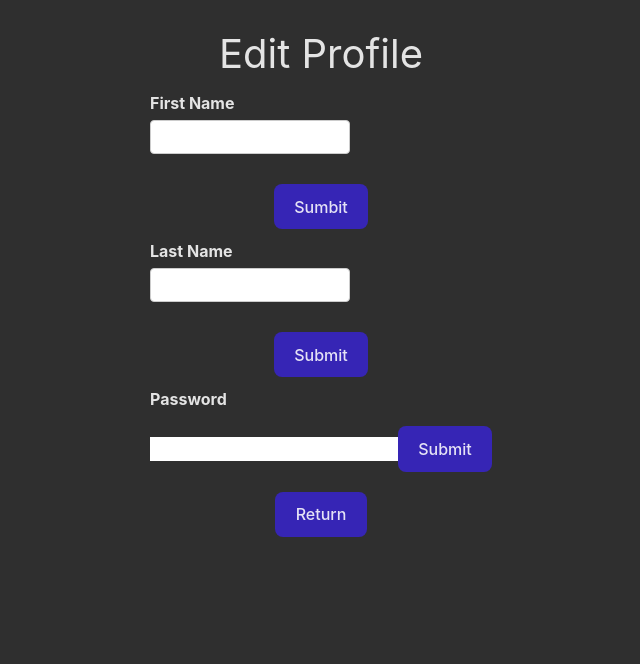
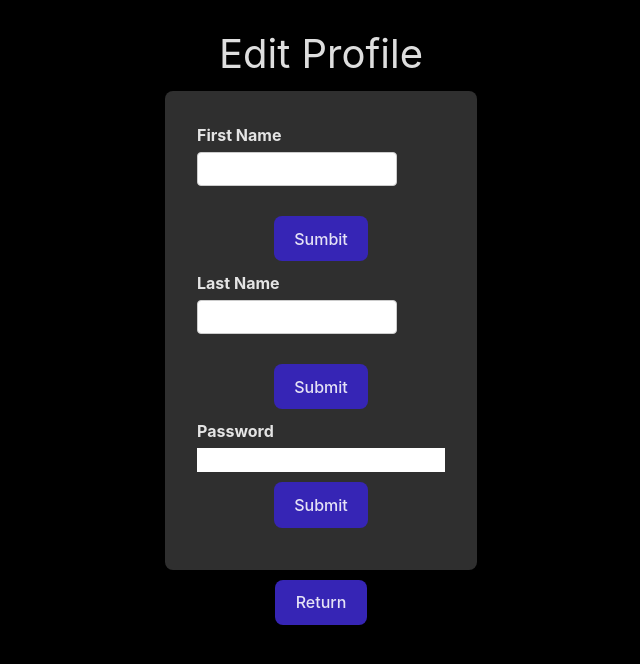
Before and after one commit to bhear005/CS418-CourseProject, a React (Vite) app in the folder Project/client/: page /editprofile in a window 1280 px wide. Shown: the top 664 px of the page, without its empty margins (319-959 px from the left). Built offline with nearby package versions, Linux system fonts and the light colour scheme.

Commit message:
Edit page styling

```diff
--- a/Project/client/src/components/AdminDashboard.jsx
+++ b/Project/client/src/components/AdminDashboard.jsx
@@ -9,6 +9,7 @@ export default function AdminDashboard(){
     return (<>
     <div id="login">
         <h1>Welcome Admin {value}!</h1>
+        <div class="container">
         <div>
             <button className="text-button" onClick={() => navigate('/prerequisite')}>
                 Edit Student Prerequisite Courses
@@ -29,6 +30,7 @@ export default function AdminDashboard(){
                 Sign Out
             </button>
         </div>
+        </div>
     </div>
     </>);
 }
--- a/Project/client/src/components/AdvisingHistory.jsx
+++ b/Project/client/src/components/AdvisingHistory.jsx
@@ -46,6 +46,8 @@ function AdvisingHistory() {
 
   return (
     <div>
+      <h1>Student Advising History</h1>
+      <div class="container">
       <form>
         <label>
           Email:
@@ -79,6 +81,7 @@ function AdvisingHistory() {
           ))}
         </tbody>
       </table>
+      </div>
       <div>
         <button className="button" onClick={returnToDash}>
           Return
--- a/Project/client/src/components/CreateAccount.jsx
+++ b/Project/client/src/components/CreateAccount.jsx
@@ -80,6 +80,7 @@ export default function CreateAccount(){
             <div>
                 <h1>Account Creation</h1>
             </div>
+            <div class="container">
             <form>
                 <label>First Name</label>
                 <input type="text" className = {firstNameNotValid ? "invalid" : undefined}
@@ -106,6 +107,7 @@ export default function CreateAccount(){
                     Create Account
                 </button>
             </div>
+            </div>
         </div>
     );
 
--- a/Project/client/src/components/Dashboard.jsx
+++ b/Project/client/src/components/Dashboard.jsx
@@ -9,6 +9,7 @@ export default function Dashboard(){
     return (<>
     <div id="login">
         <h1>Welcome {value}!</h1>
+        <div class="container">
         <div>
             <button className="text-button" onClick={() => navigate('/editprofile')}>
                 Edit account info
@@ -29,6 +30,7 @@ export default function Dashboard(){
                 Sign Out
             </button>
         </div>
+        </div>
     </div>
     </>);
 }
--- a/Project/client/src/components/EditProfile.jsx
+++ b/Project/client/src/components/EditProfile.jsx
@@ -111,6 +111,7 @@ export default function EditProfile() {
             <div>
                 <h1>Edit Profile</h1>
             </div>
+            <div class="container">
             <form>
                 <label>First Name</label>
                 <input type="text" className={firstNameNotValid ? "invalid" : undefined}
@@ -132,10 +133,13 @@ export default function EditProfile() {
                 <input type="Password" className={passwordNotValid ? "invalid" : undefined}
                     onChange={(event) => handleInputChange("Password", event.target.value)}
                 />
+                <div>
                 <button className="button" onClick={handleEditPassword}>
                     Submit
                 </button>
+                </div>
             </form>
+            </div>
             <div>
             <button className="button" onClick={returnToDash}>
                     Return
--- a/Project/client/src/components/EmailRecovery.jsx
+++ b/Project/client/src/components/EmailRecovery.jsx
@@ -35,6 +35,7 @@ export default function Recover(){
     return(
         <div>
             <h1>Forgot your Password</h1>
+            <div class="container">
             <form>
                 <label>Enter Email Address</label>
             <input
@@ -48,6 +49,7 @@ export default function Recover(){
                     Submit
                 </button>
             </div>
+            </div>
         </div>
     );
 }
--- a/Project/client/src/components/EmailValidation.jsx
+++ b/Project/client/src/components/EmailValidation.jsx
@@ -49,6 +49,7 @@ export default function EmailValidation(){
             <div>
                 <h1>Email Verification</h1>
             </div>
+            <div class="container">
             <form>
                 <label>Enter code</label>
                 <input type="text" className={codeNotValid ? "invalid" : undefined}
@@ -60,6 +61,7 @@ export default function EmailValidation(){
                     Submit
                 </button>
             </div>
+            </div>
         </div>
     );
 }
--- a/Project/client/src/components/Login.jsx
+++ b/Project/client/src/components/Login.jsx
@@ -61,6 +61,7 @@ export default function Login() {
             <div>
                 <h1>Login</h1>
             </div>
+            <div class="login-container">
             <form>
                 <label>Email</label>
                 <input
@@ -91,6 +92,7 @@ export default function Login() {
                     Forgot Password?
                 </button>
             </div>
+            </div>
         </div>
 
 
--- a/Project/client/src/components/StudentCourseEntry.jsx
+++ b/Project/client/src/components/StudentCourseEntry.jsx
@@ -1,4 +1,5 @@
 import React, { useEffect, useState } from "react";
+import { useNavigate } from "react-router-dom";
 
 function StudentCourseEntry() {
   const value = localStorage.getItem("Email");
@@ -9,6 +10,7 @@ function StudentCourseEntry() {
   const [lastTerm, setLastTerm] = useState("");
   const [lastGPA, setLastGPA] = useState("");
   const [currentTerm, setCurrentTerm] = useState("");
+  const navigate = useNavigate();
 
   localStorage.setItem("Email",value);
 
@@ -106,6 +108,16 @@ function StudentCourseEntry() {
       );
 
   };
+
+  const returnToDash = async () => {
+    const adminValue = await fetch(import.meta.env.VITE_API_KEY + `/user/adminCheck/${value}`)
+        if (adminValue.ok){
+            navigate('/admindashboard');
+        }
+        else{
+            navigate('/dashboard');
+        }
+    }
 
   // Execute API calls upon submission
   const handleSubmit = async (event) => {
@@ -209,6 +221,7 @@ function StudentCourseEntry() {
   return (
     <div>
       <h1>Course Plan</h1>
+      <div class="cp-container">
       <div style={{ display: "flex", gap: "10px", marginBottom: "20px" }}>
         <div>
           <label>Last Term</label>
@@ -280,6 +293,12 @@ function StudentCourseEntry() {
           Submit
         </button>
       </div>
+      </div>
+      <div>
+      <button className="button" onClick={returnToDash}>
+        Return
+      </button>
+      </div>
     </div>
   );
 }
--- a/Project/client/src/index.css
+++ b/Project/client/src/index.css
@@ -9,7 +9,7 @@
 
   color-scheme: light dark;
   color: rgba(255, 255, 255, 0.87);
-  background-color: #2f2f2f;
+  background-color: black;
 
   font-synthesis: none;
   text-rendering: optimizeLegibility;
@@ -58,7 +58,7 @@ button:hover {
 }
 
 .text-button{
-  font-size: 1.5em;
+  font-size: 1.2em;
   background:none;
   border:none;
   margin-top: 10px;
@@ -125,3 +125,45 @@ th {
 .remove-button {
   background-color: #f44336;
 }
+
+.login-container {
+  display: flex;
+  flex-direction: column;
+  align-items: center;
+  width: 100%;
+  max-width: 500px;
+  padding: 2rem;
+  background-color: #2f2f2f;
+  border-radius: 8px;
+  box-shadow: 0 4px 8px rgb(0 0 0 / 10%);
+  text-align: center;
+  margin: auto;
+}
+
+.container {
+  display: flex;
+  flex-direction: column;
+  align-items: center;
+  width: 100%;
+  max-width: 500px;
+  padding: 2rem;
+  background-color: #2f2f2f;
+  border-radius: 8px;
+  box-shadow: 0 4px 8px rgb(0 0 0 / 10%);
+  text-align: center;
+  margin: auto;
+}
+
+.cp-container {
+  display: flex;
+  flex-direction: column;
+  align-items: center;
+  width: 100%;
+  max-width: 700px;
+  padding: 2rem;
+  background-color: #2f2f2f;
+  border-radius: 8px;
+  box-shadow: 0 4px 8px rgb(0 0 0 / 10%);
+  text-align: center;
+  margin: auto;
+}
```
